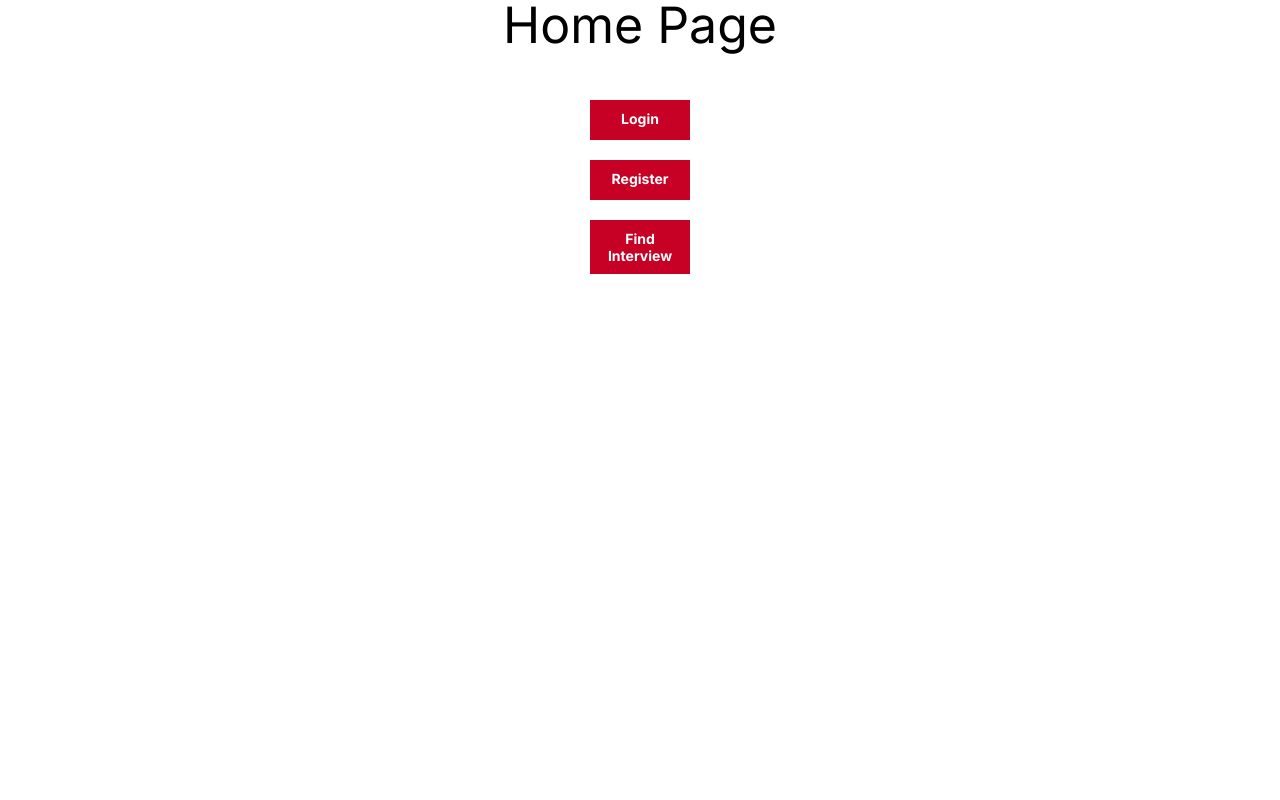
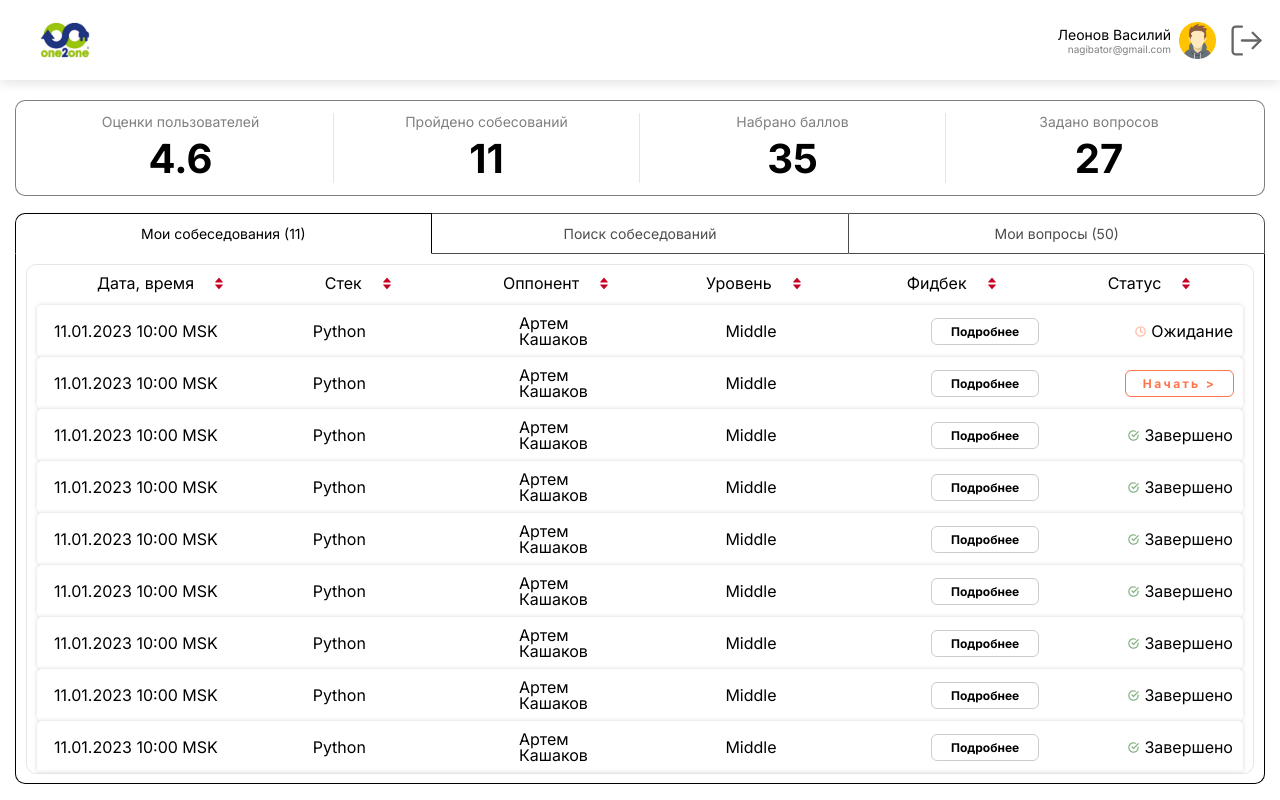
Before and after one commit to NikolayMurashkin/one-to-one_next, a Next.js app: page / in a window 1280 px wide. Built offline with nearby package versions, Linux system fonts and the light colour scheme.

Commit message:
added fullscreen interview window

```diff
--- a/components/footer/Footer.module.scss
+++ /dev/null
@@ -1,6 +0,0 @@
-.footer {
-	text-align: center;
-	padding: 30px 15px;
-	margin-top: 20px;
-	background: #d9d9d9;
-}
--- a/components/header/Header.module.scss
+++ b/components/header/Header.module.scss
@@ -8,7 +8,11 @@
 	top: 0;
 	width: 100%;
 	background: var(--white);
+	z-index: 999;
 	box-shadow: 0px 4px 10px rgba(0, 0, 0, 0.1);
+	.logo {
+		flex: 1 0 auto;
+	}
 
 	.personInfo {
 		display: flex;
@@ -29,14 +33,18 @@
 			opacity: 0.5;
 		}
 	}
+	.profile {
+		display: flex;
+		align-items: center;
+		column-gap: 8px;
+		font-size: 20px;
+		margin-right: 12px;
+	}
 
 	a {
 		display: flex;
 		align-items: center;
 		column-gap: 8px;
 		font-size: 20px;
-		&:hover {
-			color: burlywood;
-		}
 	}
 }
--- a/components/header/Header.tsx
+++ b/components/header/Header.tsx
@@ -6,7 +6,7 @@ import styles from './Header.module.scss';
 const Header = () => {
 	return (
 		<header className={styles.header}>
-			<Link href='/'>
+			<Link href='/' className={styles.logo}>
 				<Image
 					src={'/images/logo.jpg'}
 					alt={'Logo'}
@@ -14,13 +14,7 @@ const Header = () => {
 					height={80}
 				/>
 			</Link>
-
-			<Link
-				href={{
-					pathname: '/profile/[userId]',
-					query: { userId: 1 },
-				}}
-			>
+			<div className={styles.profile}>
 				<div className={styles.personInfo}>
 					<span className={styles.name}>Леонов Василий</span>
 					<span className={styles.email}>nagibator@gmail.com</span>
@@ -31,6 +25,18 @@ const Header = () => {
 					width={37}
 					height={37}
 				/>
+			</div>
+			<Link
+				href={{
+					pathname: '/login',
+				}}
+			>
+				<Image
+					src={'/icons/log-out.svg'}
+					alt={'profile'}
+					width={37}
+					height={37}
+				/>
 			</Link>
 		</header>
 	);
--- a/components/interviewPage/InterviewTabs.module.scss
+++ b/components/interviewPage/InterviewTabs.module.scss
@@ -8,14 +8,16 @@
 		border-bottom-left-radius: 10px 10px;
 		border-bottom-right-radius: 10px 10px;
 		padding: 10px;
+		max-height: calc(100vh - 270px);
+		overflow: hidden;
 	}
 
 	.content {
 		border: 1px solid rgba(0, 0, 0, 0.1);
 		border-radius: 10px;
 		padding: 10px 10px 10px 10px;
-		height: 385px;
 		overflow-y: auto;
+		max-height: calc(100vh - 290px);
 		&::-webkit-scrollbar {
 			width: 28px;
 			height: 0;
--- a/components/interviewPage/myInterview/MyInterview.tsx
+++ b/components/interviewPage/myInterview/MyInterview.tsx
@@ -5,7 +5,7 @@ import { InterviewItem } from './InterviewItem';
 export const MyInterview = () => {
 	return (
 		<>
-			<SortList tabId={1} className='myInterview'/>
+			<SortList tabId={1} className='myInterview' />
 			<ul className={styles.list}>
 				<li className={styles.item}>
 					<InterviewItem
@@ -88,6 +88,177 @@ export const MyInterview = () => {
 						status='complete'
 					/>
 				</li>
+				<li className={styles.item}>
+					<InterviewItem
+						date='11.01.2023 10:00 MSK'
+						grade='Middle'
+						name='Артем Кашаков'
+						stack='Python'
+						status='complete'
+					/>
+				</li>
+				<li className={styles.item}>
+					<InterviewItem
+						date='11.01.2023 10:00 MSK'
+						grade='Middle'
+						name='Артем Кашаков'
+						stack='Python'
+						status='complete'
+					/>
+				</li>
+				<li className={styles.item}>
+					<InterviewItem
+						date='11.01.2023 10:00 MSK'
+						grade='Middle'
+						name='Артем Кашаков'
+						stack='Python'
+						status='complete'
+					/>
+				</li>
+				<li className={styles.item}>
+					<InterviewItem
+						date='11.01.2023 10:00 MSK'
+						grade='Middle'
+						name='Артем Кашаков'
+						stack='Python'
+						status='complete'
+					/>
+				</li>
+				<li className={styles.item}>
+					<InterviewItem
+						date='11.01.2023 10:00 MSK'
+						grade='Middle'
+						name='Артем Кашаков'
+						stack='Python'
+						status='complete'
+					/>
+				</li>
+				<li className={styles.item}>
+					<InterviewItem
+						date='11.01.2023 10:00 MSK'
+						grade='Middle'
+						name='Артем Кашаков'
+						stack='Python'
+						status='complete'
+					/>
+				</li>
+				<li className={styles.item}>
+					<InterviewItem
+						date='11.01.2023 10:00 MSK'
+						grade='Middle'
+						name='Артем Кашаков'
+						stack='Python'
+						status='complete'
+					/>
+				</li>
+				<li className={styles.item}>
+					<InterviewItem
+						date='11.01.2023 10:00 MSK'
+						grade='Middle'
+						name='Артем Кашаков'
+						stack='Python'
+						status='complete'
+					/>
+				</li>
+				<li className={styles.item}>
+					<InterviewItem
+						date='11.01.2023 10:00 MSK'
+						grade='Middle'
+						name='Артем Кашаков'
+						stack='Python'
+						status='complete'
+					/>
+				</li>
+				<li className={styles.item}>
+					<InterviewItem
+						date='11.01.2023 10:00 MSK'
+						grade='Middle'
+						name='Артем Кашаков'
+						stack='Python'
+						status='complete'
+					/>
+				</li>
+				<li className={styles.item}>
+					<InterviewItem
+						date='11.01.2023 10:00 MSK'
+						grade='Middle'
+						name='Артем Кашаков'
+						stack='Python'
+						status='complete'
+					/>
+				</li>
+				<li className={styles.item}>
+					<InterviewItem
+						date='11.01.2023 10:00 MSK'
+						grade='Middle'
+						name='Артем Кашаков'
+						stack='Python'
+						status='complete'
+					/>
+				</li>
+				<li className={styles.item}>
+					<InterviewItem
+						date='11.01.2023 10:00 MSK'
+						grade='Middle'
+						name='Артем Кашаков'
+						stack='Python'
+						status='complete'
+					/>
+				</li>
+				<li className={styles.item}>
+					<InterviewItem
+						date='11.01.2023 10:00 MSK'
+						grade='Middle'
+						name='Артем Кашаков'
+						stack='Python'
+						status='complete'
+					/>
+				</li>
+				<li className={styles.item}>
+					<InterviewItem
+						date='11.01.2023 10:00 MSK'
+						grade='Middle'
+						name='Артем Кашаков'
+						stack='Python'
+						status='complete'
+					/>
+				</li>
+				<li className={styles.item}>
+					<InterviewItem
+						date='11.01.2023 10:00 MSK'
+						grade='Middle'
+						name='Артем Кашаков'
+						stack='Python'
+						status='complete'
+					/>
+				</li>
+				<li className={styles.item}>
+					<InterviewItem
+						date='11.01.2023 10:00 MSK'
+						grade='Middle'
+						name='Артем Кашаков'
+						stack='Python'
+						status='complete'
+					/>
+				</li>
+				<li className={styles.item}>
+					<InterviewItem
+						date='11.01.2023 10:00 MSK'
+						grade='Middle'
+						name='Артем Кашаков'
+						stack='Python'
+						status='complete'
+					/>
+				</li>
+				<li className={styles.item}>
+					<InterviewItem
+						date='11.01.2023 10:00 MSK'
+						grade='Middle'
+						name='Артем Кашаков'
+						stack='Python'
+						status='complete'
+					/>
+				</li>
 			</ul>
 		</>
 	);
--- a/components/layout/Layout.tsx
+++ b/components/layout/Layout.tsx
@@ -1,12 +1,11 @@
 import Header from '../header/Header';
-import Footer from '../footer/Footer';
 import { TLayoutProps } from './Layout.props';
 import styles from './Layout.module.scss';
 
 export default function Layout({ children }: TLayoutProps) {
 	return (
 		<div className={styles.wrapper}>
-			{/* <Header /> */}
+			<Header />
 			{children}
 			{/* <Footer /> */}
 		</div>
--- a/pages/index.module.scss
+++ b/pages/index.module.scss
@@ -1,23 +1,5 @@
 .main {
 	display: flex;
 	flex-direction: column;
-	align-items: center;
-	h1 {
-		font-size: 50px;
-		text-align: center;
-		margin-bottom: 50px;
-	}
-	a {
-		text-align: center;
-		padding: 10px;
-		color: var(--white);
-		font-weight: 700;
-		font-size: 14px;
-		line-height: 17px;
-		background: var(--red);
-		display: inline-block;
-		width: 100px;
-		min-height: 40px;
-		margin-bottom: 20px;
-	}
+	padding-top: 100px;
 }
--- a/pages/index.tsx
+++ b/pages/index.tsx
@@ -1,5 +1,8 @@
 import Head from 'next/head';
 import Link from 'next/link';
+import Header from '../components/header/Header';
+import { InterviewInfoList } from '../components/interviewPage/InterviewInfoList';
+import { InterviewTabs } from '../components/interviewPage/InterviewTabs';
 
 import styles from './index.module.scss';
 
@@ -15,10 +18,8 @@ const HomePage = () => {
 				/>
 			</Head>
 			<main className={styles.main}>
-				<h1>Home Page</h1>
-				<Link href={'/login'}>Login</Link>
-				<Link href={'/register'}>Register</Link>
-				<Link href={'/interview'}>Find Interview</Link>
+				<InterviewInfoList />
+				<InterviewTabs />
 			</main>
 		</>
 	);
--- a/pages/interview/index.module.scss
+++ /dev/null
@@ -1,5 +0,0 @@
-.main {
-	display: flex;
-	flex-direction: column;
-	padding-top: 100px;
-}
```
Also changed, not shown: components/footer/Footer.tsx (deleted, +0 -10 lines), pages/interview/index.tsx (deleted, +0 -32 lines), pages/login/index.tsx (+10 -1 lines), public/icons/log-out.svg (added).
